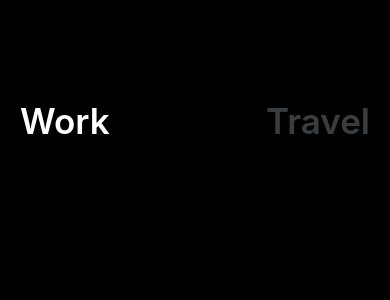
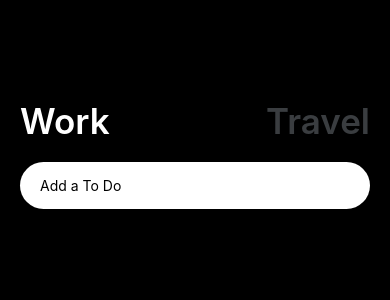
Before and after one commit to eunkeeee/WorkAndTravelApp, a React Native app: screen / in a window 390 px wide. Shown: the top 300 px of the page. Built offline with nearby package versions, Linux system fonts and the light colour scheme.

Commit message:
3.2 TextInput
브라우저가 아님! 따라서 event target 같은 것은 없고, ReactJS의 component, state, props라는 아이디어는 정말 좋아서 이곳저곳에서 활용 가능

```diff
--- a/App.js
+++ b/App.js
@@ -1,12 +1,20 @@
 import { StatusBar } from "expo-status-bar";
 import { useState } from "react";
-import { StyleSheet, Text, View, TouchableOpacity } from "react-native";
+import {
+  StyleSheet,
+  Text,
+  View,
+  TouchableOpacity,
+  TextInput,
+} from "react-native";
 import { theme } from "./colors";
 
 export default function App() {
   const [working, setWorking] = useState(true);
+  const [text, setText] = useState("");
   const travel = () => setWorking(false);
   const work = () => setWorking(true);
+  const onChangeText = (payload) => setText(payload);
   return (
     <View style={styles.container}>
       <StatusBar style="auto" />
@@ -29,6 +37,13 @@
           </Text>
         </TouchableOpacity>
       </View>
+      <TextInput
+        keyboardType="default"
+        onChangeText={onChangeText}
+        placeholder={working ? "Add a To Do" : "Where do you want to go?"}
+        style={styles.input}
+        value={text}
+      />
     </View>
   );
 }
@@ -48,4 +63,11 @@
     fontSize: 35,
     fontWeight: "600",
   },
+  input: {
+    backgroundColor: "white",
+    paddingVertical: 15,
+    paddingHorizontal: 20,
+    borderRadius: 30,
+    marginTop: 20,
+  },
 });
```
